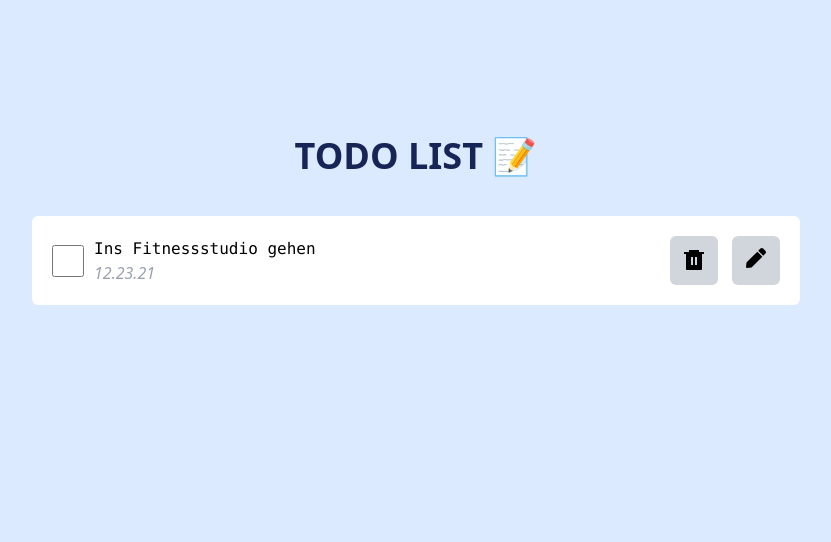
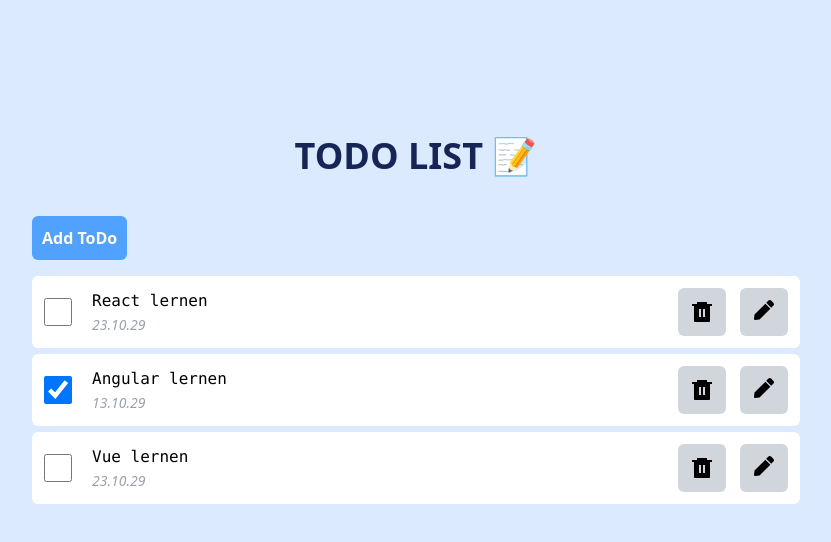
Before and after one commit to GordonSlyding/react-to-do-app, a React (Vite) app: page / in a window 1280 px wide. Shown: the top 542 px of the page, without its empty margins (224-1055 px from the left). Built offline with nearby package versions, Linux system fonts and the light colour scheme.

Commit message:
Refactor ToDoItem component and add checkbox and edit icon

```diff
--- a/src/App.jsx
+++ b/src/App.jsx
@@ -1,13 +1,80 @@
-import React from "react";
-import H from "module";
+import React, { useState, useEffect } from "react";
 import Header from "./components/Layout/Header";
 import ToDoItem from "./components/ToDo/ToDoItem";
+import Button from "./components/Layout/Button";
+import ToDoForm from "./components/ToDo/ToDoForm";
 
 const App = () => {
+  // States
+  const [toDos, setToDos] = useState([
+    { id: 1, title: "React lernen", isDone: false, createdAt: "23.10.29" },
+    { id: 2, title: "Angular lernen", isDone: true, createdAt: "13.10.29" },
+    { id: 3, title: "Vue lernen", isDone: false, createdAt: "23.10.29" },
+  ]);
+
+  const [showForm, setShowForm] = useState(false);
+
+  const toggleStatus = (id) => {
+    // Um Änderung am Array State zu machen, muss man das über den Setter machen und diese erwartet eine neue Version des Arrays um Immutibilität zu bewahren
+
+    setToDos((oldToDos) =>
+      oldToDos.map((toDo) => {
+        return toDo.id === id ? { ...toDo, isDone: !toDo.isDone } : toDo;
+      })
+    );
+  };
+
+  const addToDo = (title) => {
+    const newId = Math.max(...toDos.map((toDo) => toDo.id)) + 1;
+    const newToDo = {
+      id: newId,
+      title: title,
+      isDone: false,
+      createdAt: new Date().getDate().toString(),
+    };
+
+    // Ersetze altes arrays durch ein neues aktualisiertes
+    setToDos([...toDos, newToDo]);
+  };
+
+  useEffect(() => {
+    console.log(
+      "Aktualisierte ToDos:",
+      toDos.map((todo) => {
+        return todo.title + "| isDone: " + todo.isDone;
+      })
+    );
+  }, [toDos]); // Läuft bei jeder Änderung von toDos
+
   return (
     <div className="flex flex-col min-h-screen items-center bg-blue-100">
       <Header />
-      <ToDoItem></ToDoItem>
+
+      <div>
+        <div className="mr-auto mb-4">
+          <Button
+            name={showForm ? "Cancel" : "Add ToDo"}
+            onClick={() => {
+              setShowForm(!showForm);
+            }}
+          ></Button>
+        </div>
+
+        <div>{showForm && <ToDoForm />}</div>
+
+        <div>
+          {toDos.map((toDo) => (
+            <ToDoItem
+              key={toDo.id}
+              id={toDo.id}
+              title={toDo.title}
+              isDone={toDo.isDone}
+              createdAt={toDo.createdAt}
+              toggleStatus={toggleStatus}
+            ></ToDoItem>
+          ))}
+        </div>
+      </div>
     </div>
   );
 };
--- /dev/null
+++ b/src/components/Layout/Button.jsx
@@ -0,0 +1,14 @@
+import React from "react";
+
+const Button = ({ name, onClick }) => {
+  return (
+    <button
+      className="bg-blue-400 text-amber-50 rounded-md p-2.5 hover:cursor-pointer hover:brightness-95 font-bold hover:shadow-md"
+      onClick={onClick}
+    >
+      {name}
+    </button>
+  );
+};
+
+export default Button;
--- a/src/components/ToDo/ToDoForm.jsx
+++ b/src/components/ToDo/ToDoForm.jsx
@@ -0,0 +1,7 @@
+import React from "react";
+
+const ToDoForm = () => {
+  return <div>ToDoForm</div>;
+};
+
+export default ToDoForm;
--- a/src/components/ToDo/ToDoItem.jsx
+++ b/src/components/ToDo/ToDoItem.jsx
@@ -2,19 +2,21 @@
 import { RiDeleteBin6Fill } from "react-icons/ri";
 import { FaPen } from "react-icons/fa";
 
-const ToDoItem = () => {
+// TODO: CreatedAt
+const ToDoItem = ({ id, title, isDone, createdAt, toggleStatus }) => {
   return (
-    <div className="flex flex-row p-5 bg-white rounded-md w-3xl">
-      <div className="flex mr-2.5 items-center">
+    <div className="flex flex-row p-3 bg-white rounded-md w-3xl mb-1.5">
+      <div className="flex mr-5 items-center">
         <input
-          className="size-8 focus:ring-blue-500 "
+          className="size-7 focus:ring-blue-500 "
           type="checkbox"
-          value=""
+          defaultChecked={isDone}
+          onChange={() => toggleStatus(id)}
         ></input>
       </div>
-      <div className="mr-8">
-        <span className="font-mono">Ins Fitnessstudio gehen</span> <br />
-        <span className="text-gray-400 italic"> 12.23.21</span>
+      <div>
+        <span className="font-mono leading-0.5">{title}</span> <br />
+        <span className="text-gray-400 italic text-sm">{createdAt}</span>
       </div>
       <div className="flex flex-row gap-3.5 text-black ml-auto ">
         <div className="bg-gray-300 rounded-md hover:bg-red-400 hover:cursor-pointer text-2xl p-3 group">
```
